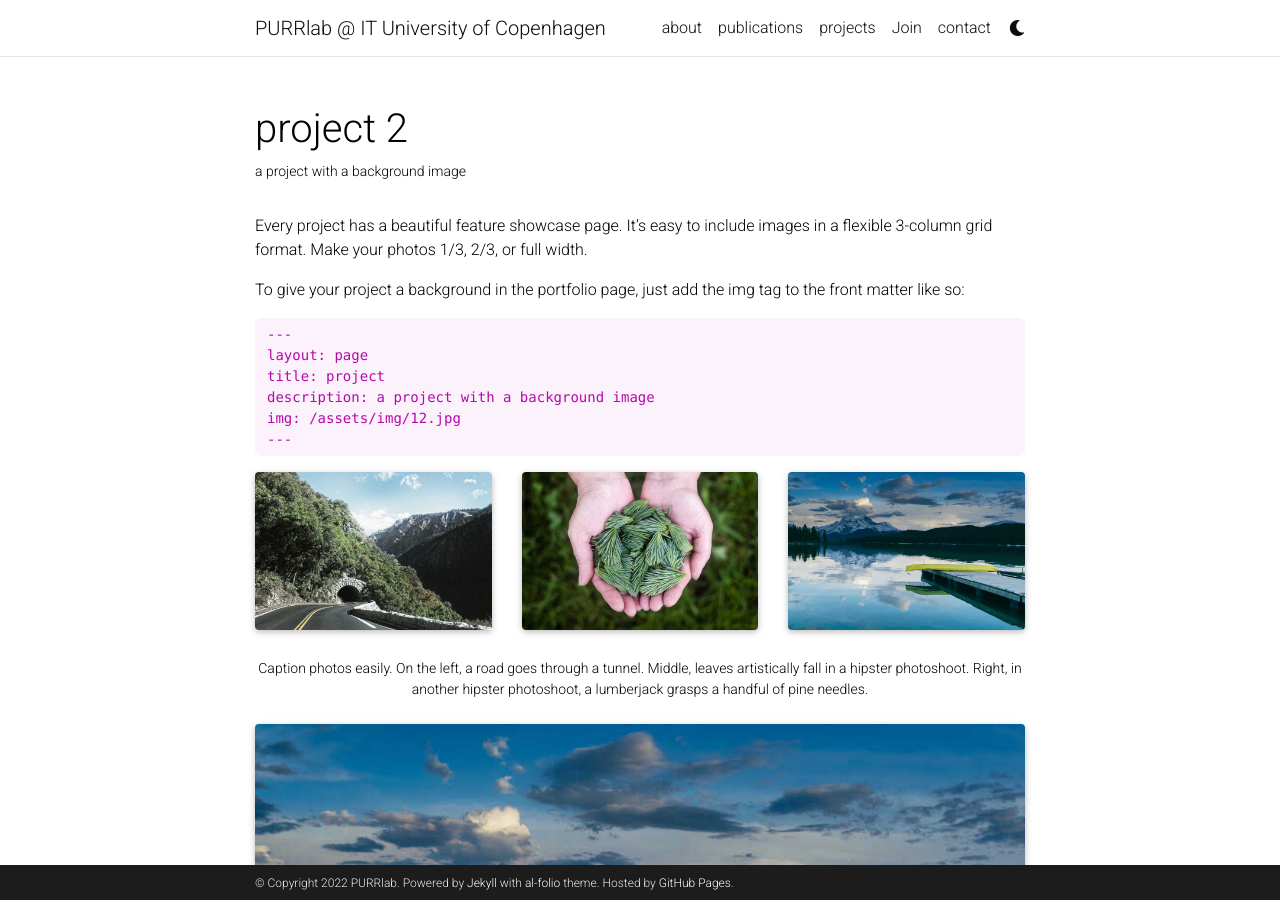
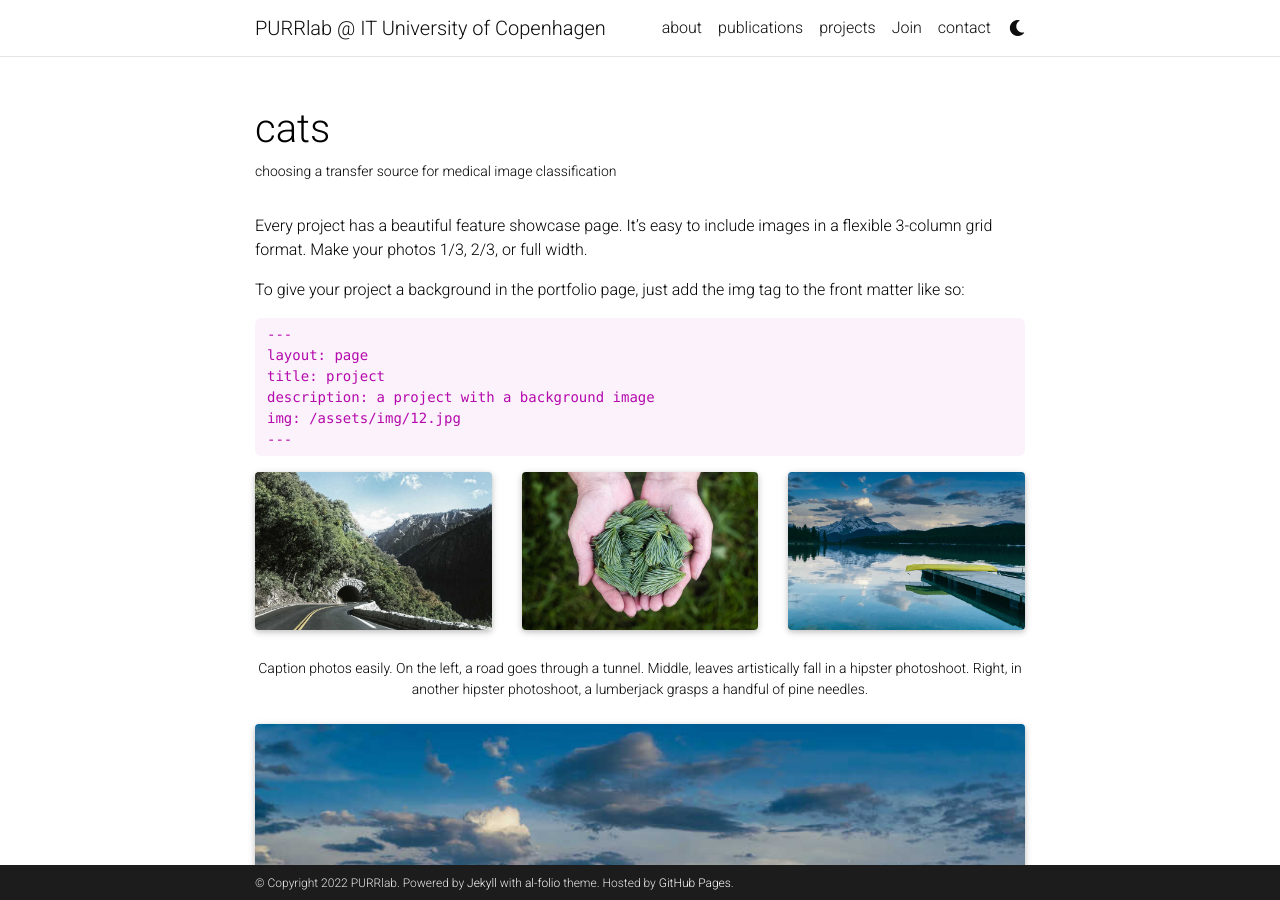
Before and after one commit to bethanychamberlain/testing, a Jekyll site: the page built from _projects/2_cats.md, in a window 1280 px wide and 900 px high. Built offline with Jekyll 4.4.1, drawn with Linux system fonts in a browser that asks for light colours; full-size pictures stand in for the smaller copies a plugin makes; comment, search, counter and statistics services are not loaded; a style sheet for code colours, icons or effects is not loaded.

Commit message:
Update and rename project 2 to cats

```diff
--- a/_projects/2_project.md
+++ b/_projects/2_cats.md
@@ -1,7 +1,7 @@
 ---
 layout: page
-title: project 2
-description: a project with a background image
+title: cats
+description: choosing a transfer source for medical image classification
 img: assets/img/3.jpg
 importance: 2
 category: work
```
